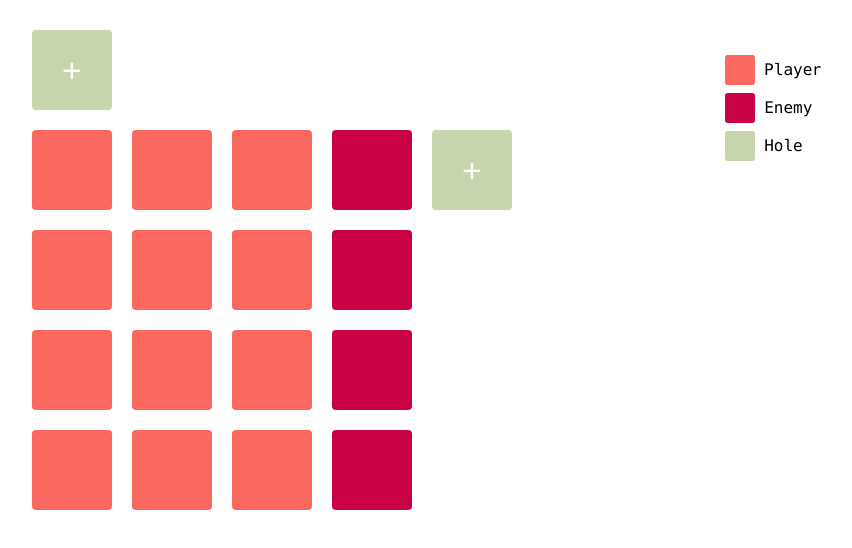
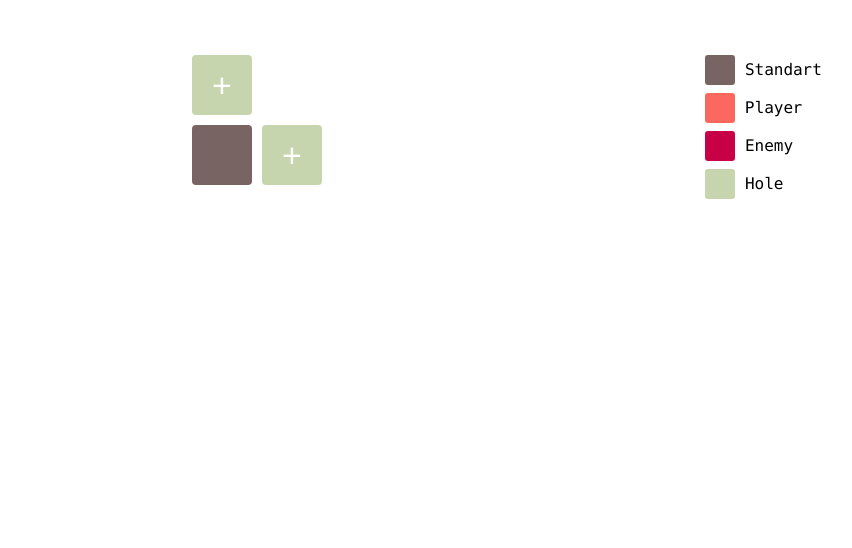
Before and after one commit to moisespio/maker, a plain HTML site: page index.html in a window 1280 px wide. Shown: the whole page, without its empty margins (418-1270 px from the left). Drawn offline with Linux system fonts and the light colour scheme; files whose address does not match are found by name.

Commit message:
New legend + new item size

```diff
--- a/public/scripts/all.js
+++ b/public/scripts/all.js
@@ -2,16 +2,14 @@ var app = angular.module('app', []);
 
 app.controller('mainController', function($scope, $http) {
 	$scope.legend = [
-		{ title: 'Player', code: 0, color: '#FB6860', default: true },
-		{ title: 'Enemy', code: 1, color: '#C80045', default: false },
-		{ title: 'Hole', code: 2, color: '#C6D5AE', default: false }
+		{ title: 'Standart', code: 0, color: '#796464', default: true },
+		{ title: 'Player', code: 1, color: '#FB6860', default: false },
+		{ title: 'Enemy', code: 2, color: '#C80045', default: false },
+		{ title: 'Hole', code: 3, color: '#C6D5AE', default: false }
 	];
 
 	$scope.grid = [
-		[0, 0, 0, 1],
-		[0, 0, 0, 1],
-		[0, 0, 0, 1],
-		[0, 0, 0, 1]
+		[0]
 	];
 
 	$scope.getBoxBackgroundColor = function (code) {
--- a/sources/scripts/app.js
+++ b/sources/scripts/app.js
@@ -2,16 +2,14 @@ var app = angular.module('app', []);
 
 app.controller('mainController', function($scope, $http) {
 	$scope.legend = [
-		{ title: 'Player', code: 0, color: '#FB6860', default: true },
-		{ title: 'Enemy', code: 1, color: '#C80045', default: false },
-		{ title: 'Hole', code: 2, color: '#C6D5AE', default: false }
+		{ title: 'Standart', code: 0, color: '#796464', default: true },
+		{ title: 'Player', code: 1, color: '#FB6860', default: false },
+		{ title: 'Enemy', code: 2, color: '#C80045', default: false },
+		{ title: 'Hole', code: 3, color: '#C6D5AE', default: false }
 	];
 
 	$scope.grid = [
-		[0, 0, 0, 1],
-		[0, 0, 0, 1],
-		[0, 0, 0, 1],
-		[0, 0, 0, 1]
+		[0]
 	];
 
 	$scope.getBoxBackgroundColor = function (code) {
--- a/sources/styles/_layout.scss
+++ b/sources/styles/_layout.scss
@@ -24,11 +24,11 @@
 }
 
 .box {
-	width: 80px;
-	height: 80px;
+	width: 60px;
+	height: 60px;
 	border-radius: 4px;
 	cursor: pointer;
-	margin: 10px;
+	margin: 5px;
 	float: left;
 }
 
@@ -42,8 +42,8 @@
 }
 
 button {
-	width: 80px;
-	height: 80px;
+	width: 60px;
+	height: 60px;
 	border-radius: 4px;
 	background: #C6D5AE;
 	border: 0;
@@ -53,12 +53,12 @@ button {
 	position: absolute;
 	&.add-col {
 		left: 100%;
-		top: 10px;
-		margin-left: 10px;
+		top: 5px;
+		margin-left: 5px;
 	}
 	&.add-row {
 		bottom: 100%;
-		left: 10px;
-		margin-bottom: 10px;
+		left: 5px;
+		margin-bottom: 5px;
 	}
 }
```
Also changed, not shown: public/styles/main.css.
